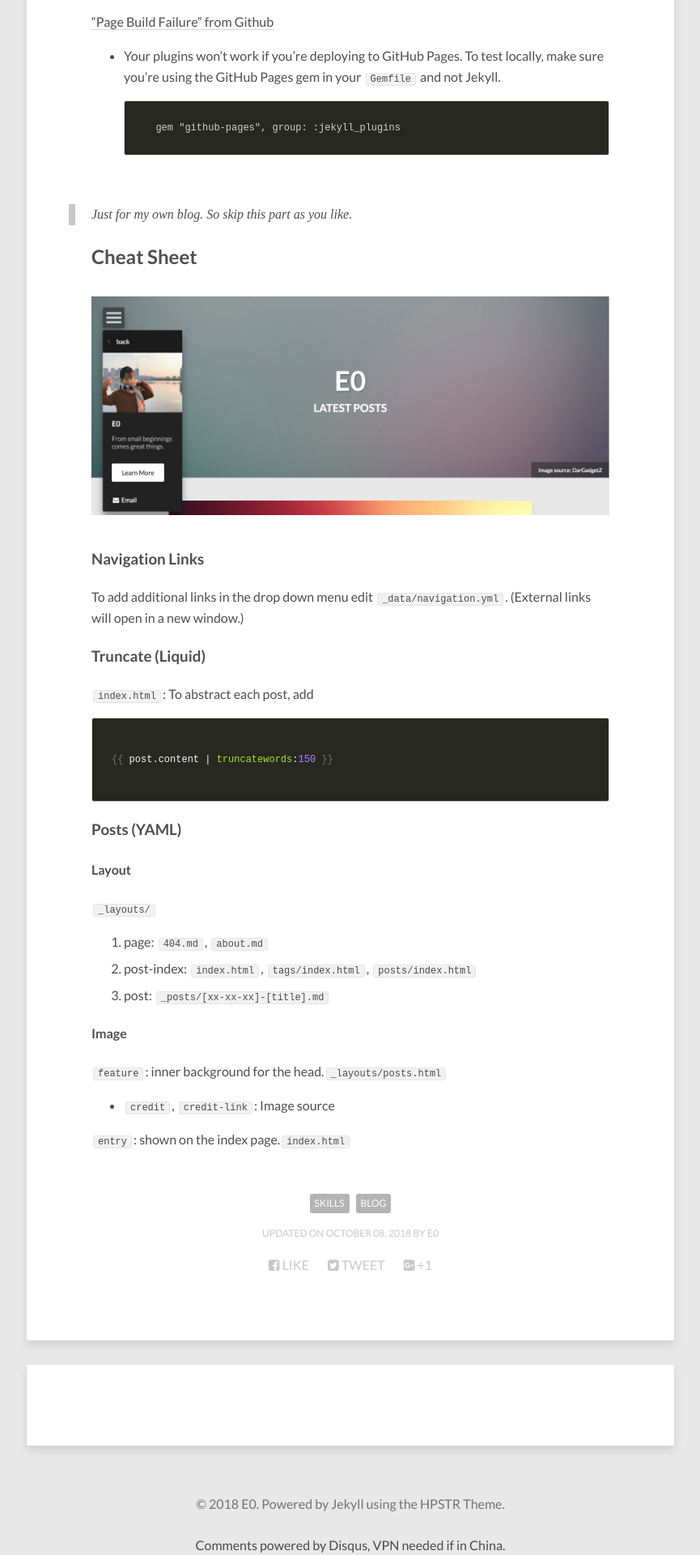
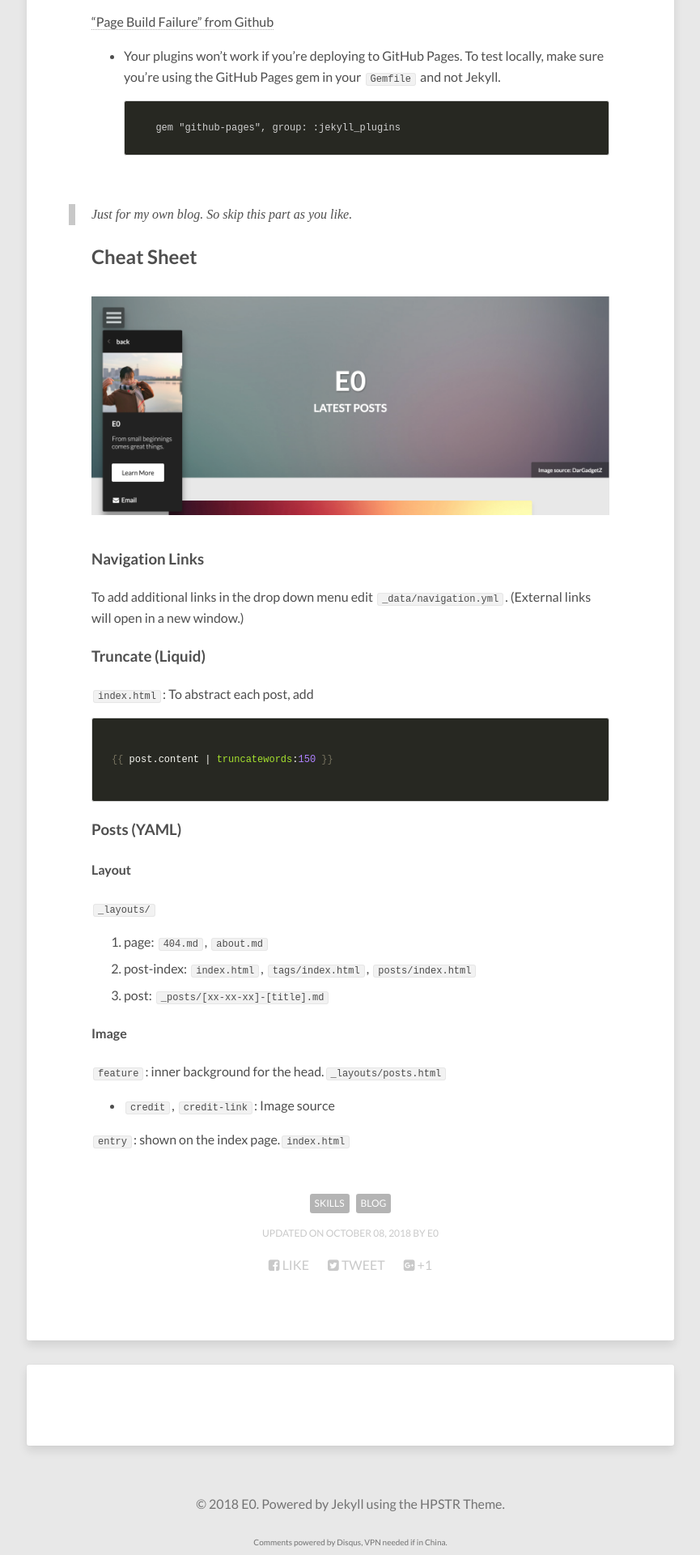
Before and after one commit to E0HYL/BLOG-OF-E0, a Jekyll site: the page built from _posts/2018-10-8-jekyll-blog.md, in a window 1280 px wide. Shown: the part 3121-5041 px from the top of the page at 81% size, without its empty margins (207-1072 px from the left). Built offline with Jekyll 4.4.1, drawn with Linux system fonts in a browser that asks for light colours; nearby versions of some CDN libraries; comment, search, counter and statistics services are not loaded.

Commit message:
add more attributes for .dsq-brlink

```diff
--- a/_sass/_page.scss
+++ b/_sass/_page.scss
@@ -594,4 +594,7 @@ header .entry-meta {
 .dsq-brlink {
 	display: block;
 	text-align: center;
+	color: rgba(85,85,85,0.8);
+	padding-bottom: 10px;
+	font-size: 10px;
 }
```
